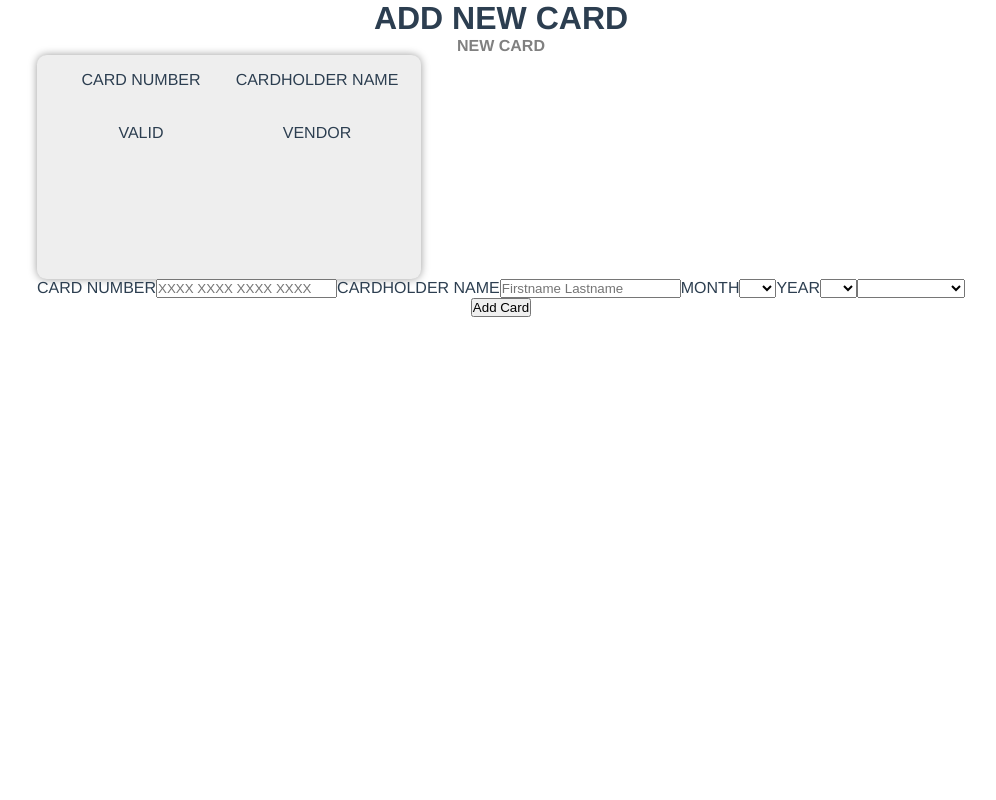
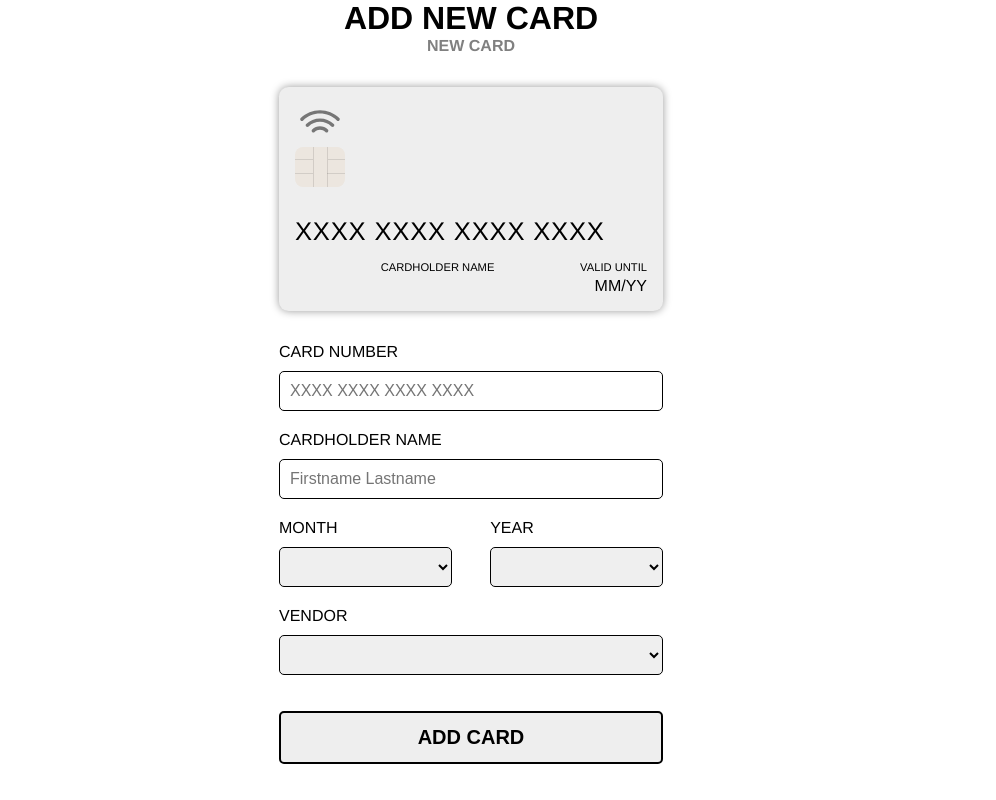
Before and after one commit to ronghe-peng/E-wallet-project, a Vue app in the folder e-wallet/: page /Addcard in a window 1280 px wide. Shown: the whole page, without its empty margins (169-1165 px from the left). Built offline with nearby package versions, Linux system fonts and the light colour scheme.

Commit message:
update some function

```diff
--- a/e-wallet/src/App.vue
+++ b/e-wallet/src/App.vue
@@ -14,25 +14,25 @@
 
 #app {
   font-family: Avenir, Helvetica, Arial, sans-serif;
-  -webkit-font-smoothing: antialiased;
-  -moz-osx-font-smoothing: grayscale;
+  //   -webkit-font-smoothing: antialiased;
+  //   -moz-osx-font-smoothing: grayscale;
   text-align: center;
-  color: #2c3e50;
+  //   color: #2c3e50;
   display: flex;
   align-items: center;
   justify-content: center;
 }
 
-#nav {
-  padding: 30px;
+// #nav {
+//   padding: 30px;
 
-  a {
-    font-weight: bold;
-    color: #2c3e50;
+//   a {
+//     font-weight: bold;
+//     color: #2c3e50;
 
-    &.router-link-exact-active {
-      color: #42b983;
-    }
-  }
-}
+//     &.router-link-exact-active {
+//       color: #42b983;
+//     }
+//   }
+// }
 </style>
--- a/e-wallet/src/assets/cards.json
+++ b/e-wallet/src/assets/cards.json
@@ -1,7 +1,7 @@
 {
   "cards": [
     {
-      "id": 1,
+      "id": 1337,
       "name": "CHRISTOFFER WALLENBERG",
       "number": "6666 6666 6666 6666",
       "validMonth": "03",
--- a/e-wallet/src/components/Card.vue
+++ b/e-wallet/src/components/Card.vue
@@ -1,11 +1,23 @@
 <template>
   <div class="card">
-    <div class="cardItem" v-bind:style="'background:'+card.color">
-      <img v-bind:src="require(`@/assets/${card.svg}`)" />
-      <img v-bind:src="require(`@/assets/${card.chip}`)" />
-      <p>{{card.name}}</p>
-      <p>{{card.number}}</p>
-      <p>{{card.validMonth}}{{card.validYear}}</p>
+    <div class="cardItem" v-bind:class="card.type">
+      <header>
+        <img v-bind:src="require(`@/assets/vendor-${card.type}.svg`)" v-if="card.type" />
+        <img v-bind:src="require(`@/assets/${card.chip}`)" v-if="card.chip" />
+      </header>
+      <section class="number">
+        <p>{{formatCardNumber}}</p>
+      </section>
+      <section class="info">
+        <aside class="holder">
+          <span>CARDHOLDER NAME</span>
+          <p>{{card.name}}</p>
+        </aside>
+        <aside class="valid">
+          <span>VALID UNTIL</span>
+          <p>{{card.validMonth}}{{card.validYear}}</p>
+        </aside>
+      </section>
     </div>
   </div>
 </template>
@@ -15,13 +27,21 @@ export default {
   name: "Card",
   props: {
     card: Object
+  },
+  computed: {
+    formatCardNumber() {
+      return this.card.number
+        .split(/(\d{4})/)
+        .join(" ")
+        .trim();
+    }
   }
 };
 </script>
 
 <style scoped>
 .cardItem {
-  max-width: 24rem;
+  width: 24rem;
   height: 14rem;
   border-radius: 0.6rem;
   background: #eee;
@@ -36,4 +56,89 @@ export default {
   grid-auto-rows: 2.8rem;
   text-shadow: -1px -1px 2px hsla(0, 0%, 100%, 0.4);
 }
+.bitcoin {
+  background: linear-gradient(
+      0.689turn,
+      hsla(0, 0%, 100%, 0.15),
+      hsla(0, 0%, 100%, 0) 99.07%
+    ),
+    #ffae34;
+  color: #222;
+}
+.blockchain {
+  background: linear-gradient(248.52deg, rgba(0, 0, 0, 0.15) 1.49%, transparent),
+    #8b58f9;
+  color: #fff;
+}
+.evil {
+  background: linear-gradient(248.3deg, rgba(0, 0, 0, 0.16), transparent),
+    #f33355;
+  color: #fff;
+}
+.ninja {
+  background: linear-gradient(
+      248.3deg,
+      hsla(0, 0%, 100%, 0.15),
+      hsla(0, 0%, 100%, 0)
+    ),
+    #222;
+  color: #fff;
+}
+
+.card header {
+  display: -webkit-box;
+  display: -ms-flexbox;
+  display: flex;
+  grid-column: auto/span 2;
+  grid-row: auto/span 2;
+  -webkit-box-pack: justify;
+  -ms-flex-pack: justify;
+  justify-content: space-between;
+  -webkit-box-align: start;
+  -ms-flex-align: start;
+  align-items: flex-start;
+}
+
+.card header [alt="chip"] {
+  -ms-flex-item-align: end;
+  align-self: flex-end;
+  opacity: 1;
+}
+.card section.number {
+  font-size: 1.6rem;
+  letter-spacing: 0.05rem;
+  padding: 0.5rem 0 0;
+  text-transform: uppercase;
+}
+.card section.info,
+.card section.number {
+  grid-column: auto/span 2;
+  grid-row: auto/span 1;
+  display: -webkit-box;
+  display: -ms-flexbox;
+  display: flex;
+}
+.card section aside span {
+  display: block;
+  text-transform: uppercase;
+  font-size: 0.7rem;
+  margin: 0 0 0.25rem;
+}
+.card section aside.valid span {
+  text-align: right;
+}
+.card section aside p {
+  display: block;
+  text-transform: uppercase;
+  margin: 0;
+  padding: 0;
+}
+.card section aside.valid p {
+  text-align: right;
+}
+.card section.info aside.holder {
+  -webkit-box-flex: 1;
+  -ms-flex: 1;
+  flex: 1;
+}
 </style>
--- a/e-wallet/src/components/CardForm.vue
+++ b/e-wallet/src/components/CardForm.vue
@@ -1,19 +1,24 @@
 <template>
   <div class="cardform">
-    <div class="addThisCard" style="background:#eee">
-      <p>CARD NUMBER {{number}}</p>
-      <p>CARDHOLDER NAME {{name}}</p>
-      <p>VALID {{validMonth}}{{validYear}}</p>
-      <p>VENDOR {{type}}</p>
-    </div>
-
-    <form @submit.prevent="addNewCard">
+    <form @submit.prevent="addNewCard" v-on:change="emitUpdate">
       <label>CARD NUMBER</label>
-      <input type="number" placeholder="XXXX XXXX XXXX XXXX" v-model="number" />
+      <input
+        type="text"
+        placeholder="XXXX XXXX XXXX XXXX"
+        v-model="card.number"
+        v-on:input="emitUpdate"
+      />
       <label>CARDHOLDER NAME</label>
-      <input type="text" placeholder="Firstname Lastname" v-model="name" />
+      <input
+        type="text"
+        placeholder="Firstname Lastname"
+        v-model="card.name"
+        v-on:input="emitUpdate"
+      />
+      <div class="wrap-valid">
+        <div class="wrap-month">
           <label for="month">MONTH</label>
-      <select name="month" id="month" v-model="validMonth">
+          <select name="month" id="month" v-model="card.validMonth">
             <option value="01">01</option>
             <option value="02">02</option>
             <option value="03">03</option>
@@ -27,16 +32,22 @@
             <option value="11">11</option>
             <option value="12">12</option>
           </select>
+        </div>
+        <div class="wrap-year">
           <label for="year">YEAR</label>
-      <select name="year" id="year" v-model="validYear">
+          <select name="year" id="year" v-model="card.validYear">
             <option value="/21">21</option>
             <option value="/22">22</option>
             <option value="/23">23</option>
             <option value="/24">24</option>
             <option value="/25">25</option>
           </select>
-      <label for="vendor"></label>
-      <select name="vendor" id="vendor" class="vendor" v-model="type">
+        </div>
+      </div>
+
+      <label for="vendor">VENDOR</label>
+      <select name="vendor" id="vendor" class="vendor" v-model="card.type">
+        <!--v-on:change="changePic($event)"-->
         <option value="bitcoin">Bitcoin Inc</option>
         <option value="blockchain">Blockchain Inc</option>
         <option value="evil">Evil Crop</option>
@@ -44,7 +55,7 @@
       </select>
     </form>
     <router-link to="/">
-      <button v-on:click="addNewCard()">Add Card</button>
+      <button v-on:click="addNewCard()">ADD CARD</button>
     </router-link>
   </div>
 </template>
@@ -54,70 +65,99 @@ export default {
   name: "CardForm",
   data() {
     return {
+      card: {
         id: Date.now(),
         name: "",
         number: "",
         validMonth: "",
         validYear: "",
         type: "",
-      color: ["#ffae34", "#8b58f9", "#f33355", "#222", "#eee"],
-      svg: [
-        "vendor-bitcoin.svg",
-        "vendor-blockchain.svg",
-        "vendor-evil.svg",
-        "vendor-ninja.svg",
-        ""
-      ],
-      chip: [
-        "chip-dark.svg",
-        "chip-dark.svg",
-        "chip-dark.svg",
-        "chip-light.svg"
-      ]
+        color: "",
+        svg: "",
+        chip: "chip-dark.svg"
+      }
     };
   },
   methods: {
+    emitUpdate() {
+      this.$emit("updateCard", this.card);
+    },
+
     addNewCard() {
-      let position = this.type;
-      switch (position) {
-        case "bitcoin":
-          position = 0;
-          break;
-        case "blockchain":
-          position = 1;
-          break;
-        case "evil":
-          position = 2;
-          break;
-        case "ninja":
-          position = 3;
-          break;
-        default:
-          position = 4;
-      }
-      let color = this.color[position];
-      let svg = this.svg[position];
-      let chip = this.chip[position];
       const newCard = {
-        id: this.id,
-        name: this.name,
-        number: this.number,
-        validMonth: this.validMonth,
-        validYear: this.validYear,
-        type: this.type,
-        color: color,
-        svg: svg,
-        chip: chip
+        id: this.card.id,
+        name: this.card.name,
+        number: this.card.number,
+        validMonth: this.card.validMonth,
+        validYear: this.card.validYear,
+        type: this.card.type,
+        color: this.card.color,
+        svg: this.card.svg,
+        chip: this.card.chip
       };
 
       this.$root.$data.cards.push(newCard);
       //this.$router.push("/")
     }
+    /*changePic(event) {
+      this.card.type = event.target.value;
+    }*/
   }
 };
 </script>
 
 <style scoped>
+* {
+  box-sizing: border-box;
+  padding: 0;
+  margin: 0;
+}
+.card-form {
+  width: 100%;
+  display: flex;
+  flex-direction: column;
+  align-items: center;
+  justify-content: center;
+}
+form {
+  width: 24rem;
+  margin-top: 2rem;
+  display: flex;
+  flex-direction: column;
+  flex-wrap: wrap;
+}
+input,
+select {
+  padding: 10px;
+  margin: 10px 0 20px;
+  font-size: 1rem;
+  border-radius: 5px;
+  border: 1px solid black;
+}
+select {
+  height: 2.5rem;
+}
+label {
+  text-align: left;
+  width: 50%;
+}
+.wrap-valid {
+  display: flex;
+  flex-wrap: wrap;
+  width: 100%;
+}
+.wrap-month,
+.wrap-year {
+  display: flex;
+  flex-direction: column;
+  width: 45%;
+}
+.wrap-month {
+  margin-right: 1.2rem;
+}
+.wrap-year {
+  margin-left: 1.2rem;
+}
 .addThisCard {
   max-width: 24rem;
   height: 14rem;
@@ -134,4 +174,19 @@ export default {
   grid-auto-rows: 2.8rem;
   text-shadow: -1px -1px 2px hsla(0, 0%, 100%, 0.4);
 }
+button {
+  width: 100%;
+  margin-top: 1rem;
+  background: #eee;
+  font-size: 20px;
+  font-weight: 700;
+  padding: 13px;
+  border: 2px solid black;
+  color: black;
+  border-radius: 5px;
+}
+button:hover {
+  background: black;
+  color: #eee;
+}
 </style>
--- a/e-wallet/src/components/Top.vue
+++ b/e-wallet/src/components/Top.vue
@@ -18,6 +18,9 @@ export default {
 
 <!-- Add "scoped" attribute to limit CSS to this component only -->
 <style scoped lang="scss">
+.top {
+  margin-bottom: 2rem;
+}
 h3 {
   margin: 40px 0 0;
 }
--- a/e-wallet/src/views/AddCard.vue
+++ b/e-wallet/src/views/AddCard.vue
@@ -1,23 +1,43 @@
 <template>
   <div class="addcard">
     <Top title="ADD NEW CARD" subtitle="NEW CARD" />
-    <CardForm />
+    <Card v-bind:card="card" />
+    <CardForm v-on:updateCard="updateCard" />
   </div>
 </template>
 <script>
 // @ is an alias to /src
 import Top from "@/components/Top.vue";
 import CardForm from "@/components/CardForm.vue";
+import Card from "@/components/Card.vue";
 
 export default {
   name: "AddCard",
   components: {
     Top,
-    CardForm
+    CardForm,
+    Card
+  },
+  data() {
+    return {
+      card: {
+        number: "xxxx xxxx xxxx xxxx",
+        validMonth: "mm",
+        validYear: "/yy",
+        svg: "vendor-blockchain.svg",
+        chip: "chip-dark.svg"
+      }
+    };
   },
   computed: {
     cards() {
       return this.$root.$data.cards;
+    }
+  },
+  methods: {
+    updateCard(card) {
+      this.card = card; // this.card is from 'card{}' in data. card is from card{} in data in 'CardForm'
+      //console.log(card);
     }
   }
 };
--- a/e-wallet/src/views/Home.vue
+++ b/e-wallet/src/views/Home.vue
@@ -4,7 +4,7 @@
     <Card v-bind:card="seletethisCard" />
     <CardStack v-bind:cards="cards" v-on:sendId="seleteCard"></CardStack>
     <router-link to="/Addcard">
-      <button>Add new card</button>
+      <button>ADD NEW CARD</button>
     </router-link>
     <router-view />
   </div>
@@ -20,7 +20,7 @@ export default {
   name: "Home",
   data() {
     return {
-      selectedId: 1
+      selectedId: this.$root.$data.cards[0].id
     };
   },
   components: {
@@ -43,8 +43,20 @@ export default {
   }
 };
 </script>
-<style scoped>
-.home {
-  margin: auto;
+<style scope>
+button {
+  width: 100%;
+  margin-top: 1rem;
+  background: #eee;
+  font-size: 20px;
+  font-weight: 700;
+  padding: 13px;
+  border: 2px solid black;
+  color: black;
+  border-radius: 5px;
+}
+button:hover {
+  background: black;
+  color: #eee;
 }
 </style>
```
Also changed, not shown: e-wallet/src/components/CardStack.vue (+9 -3 lines). Lines whose indentation alone changed are shown as unchanged.
